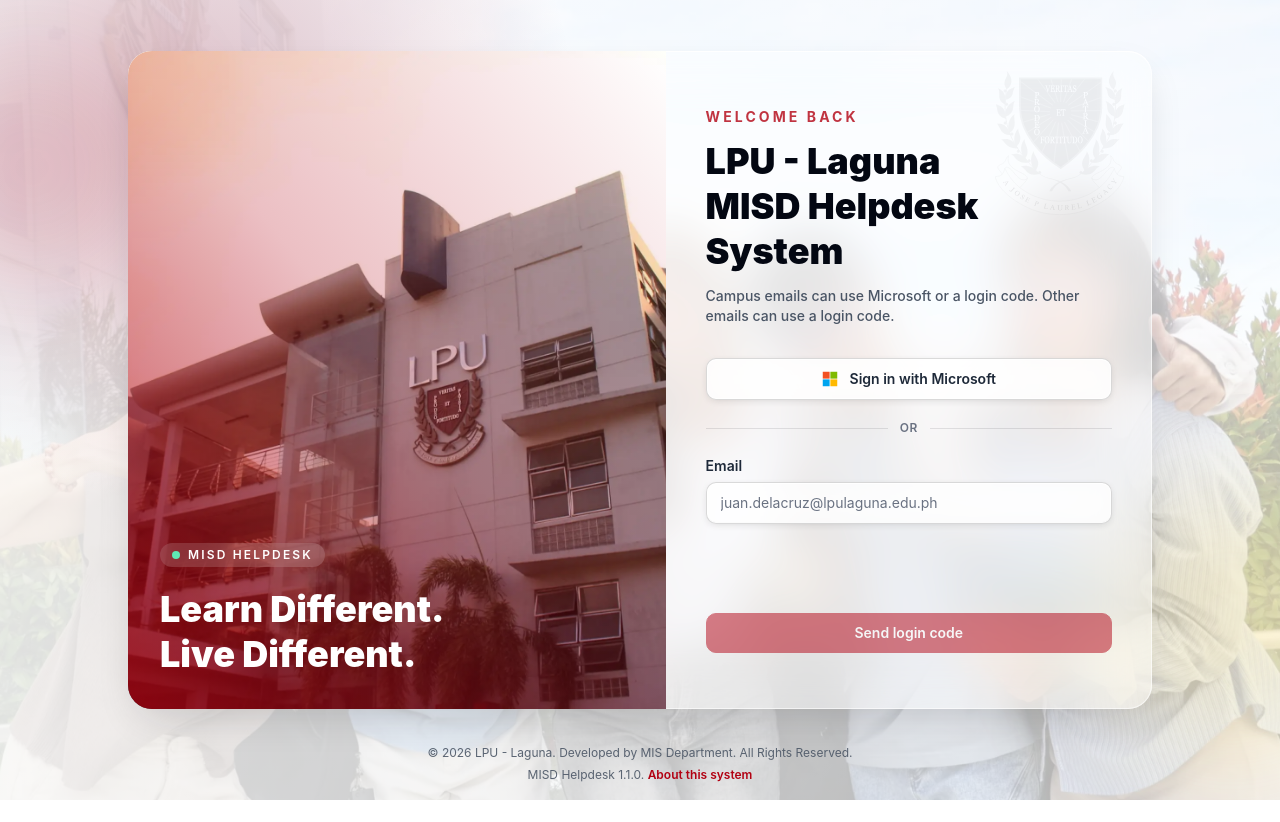
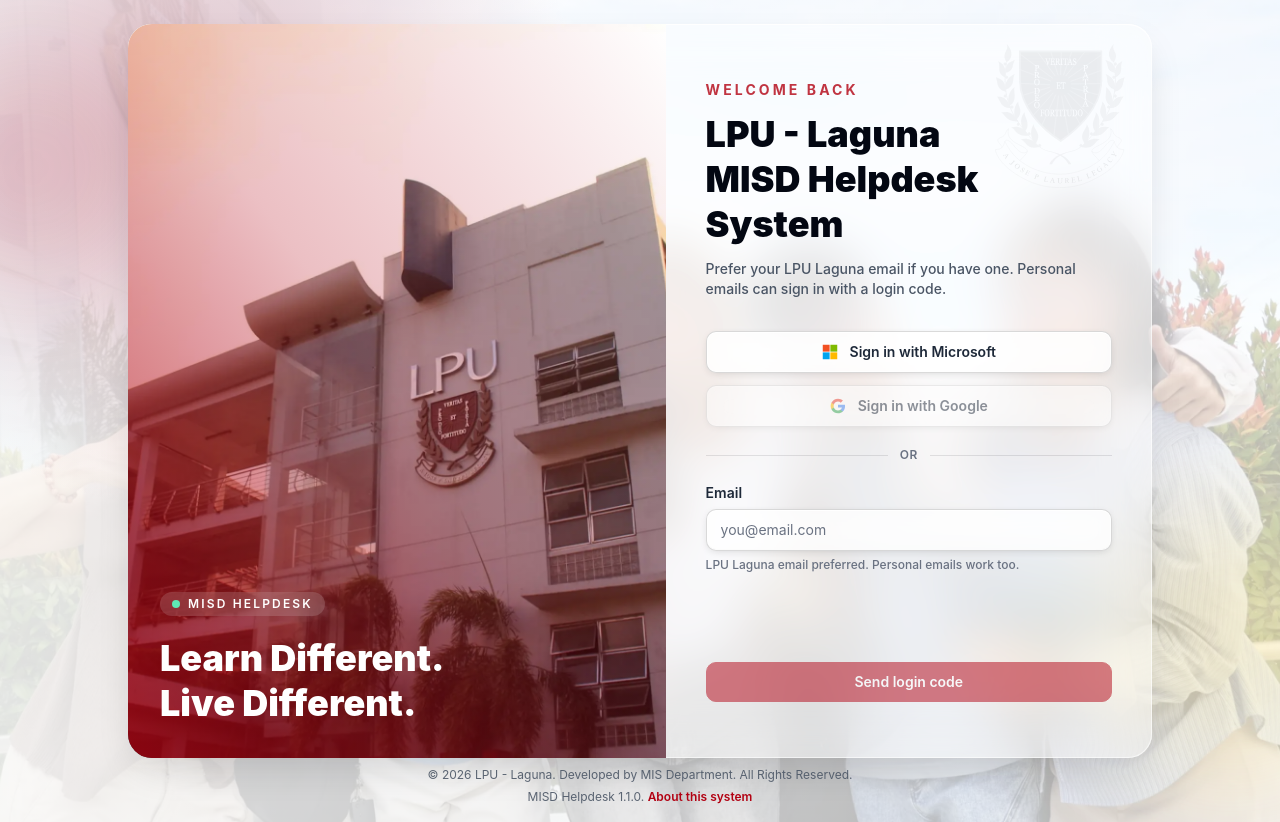
Before and after one commit to norielgecolea/lpu-misd-helpdesk, an Angular app in the folder frontend/: page / in a window 1280 px wide. Before the commit the page ends 800 px from the top, so only its background shows below. Built offline with nearby package versions, Linux system fonts and the light colour scheme.

Commit message:
user login page

```diff
--- a/frontend/src/app/pages/login/login.html
+++ b/frontend/src/app/pages/login/login.html
@@ -70,7 +70,8 @@
           LPU - Laguna<br />MISD Helpdesk System
         </h1>
         <p class="text-sm font-medium text-gray-600">
-          Campus emails can use Microsoft or a login code. Other emails can use a login code.
+          Prefer your LPU Laguna email if you have one. Personal emails can sign in with a login
+          code.
         </p>
       </header>
 
@@ -84,6 +85,7 @@
           </p>
         }
 
+        <div class="flex flex-col gap-3">
           <button
             type="button"
             (click)="onSignInWithMicrosoft()"
@@ -107,6 +109,35 @@
             }
           </button>
 
+          <button
+            type="button"
+            [disabled]="!googleSignInEnabled"
+            [attr.aria-disabled]="!googleSignInEnabled"
+            [attr.title]="googleSignInEnabled ? null : 'Coming soon'"
+            class="inline-flex w-full cursor-pointer select-none items-center justify-center gap-3 rounded-lg border border-zinc-950/15 bg-white/80 px-4 py-3 text-sm font-semibold leading-none text-gray-800 shadow-[inset_0_1px_0_rgba(255,255,255,0.75),0_2px_8px_-3px_rgba(24,24,27,0.2)] ring-1 ring-inset ring-white/75 backdrop-blur-md backdrop-saturate-150 transition-colors hover:bg-white focus-visible:outline-none focus-visible:ring-2 focus-visible:ring-primary/40 focus-visible:ring-offset-2 disabled:cursor-not-allowed disabled:opacity-50"
+          >
+            <svg viewBox="0 0 24 24" class="h-4 w-4 shrink-0" aria-hidden="true">
+              <path
+                fill="#4285F4"
+                d="M22.56 12.25c0-.78-.07-1.53-.2-2.25H12v4.26h5.92c-.26 1.37-1.04 2.53-2.21 3.31v2.77h3.57c2.08-1.92 3.28-4.74 3.28-8.09z"
+              />
+              <path
+                fill="#34A853"
+                d="M12 23c2.97 0 5.46-.98 7.28-2.66l-3.57-2.77c-.98.66-2.23 1.06-3.71 1.06-2.86 0-5.29-1.93-6.16-4.53H2.18v2.84C3.99 20.53 7.7 23 12 23z"
+              />
+              <path
+                fill="#FBBC05"
+                d="M5.84 14.09c-.22-.66-.35-1.36-.35-2.09s.13-1.43.35-2.09V7.07H2.18C1.43 8.55 1 10.22 1 12s.43 3.45 1.18 4.93l2.85-2.22.81-.62z"
+              />
+              <path
+                fill="#EA4335"
+                d="M12 5.38c1.62 0 3.06.56 4.21 1.64l3.15-3.15C17.45 2.09 14.97 1 12 1 7.7 1 3.99 3.47 2.18 7.07l3.66 2.84c.87-2.6 3.3-4.53 6.16-4.53z"
+              />
+            </svg>
+            <span>Sign in with Google</span>
+          </button>
+        </div>
+
         <div class="relative flex items-center gap-3" aria-hidden="true">
           <div class="h-px flex-1 bg-zinc-950/10"></div>
           <span class="text-xs font-semibold uppercase tracking-wider text-gray-500">or</span>
@@ -123,13 +154,16 @@
                 type="email"
                 inputmode="email"
                 autocomplete="email"
-                placeholder="juan.delacruz@lpulaguna.edu.ph"
+                placeholder="you@email.com"
                 class="focus:border-primary/55 focus:ring-primary/35 hover:border-primary/45 hover:ring-primary/25 w-full rounded-lg border border-zinc-950/15 bg-white/70 px-4 py-2 text-sm text-gray-900 shadow-[inset_0_1px_0_rgba(255,255,255,0.75),inset_0_-1px_0_rgba(24,24,27,0.05),0_2px_8px_-3px_rgba(24,24,27,0.2)] ring-1 ring-inset ring-white/75 backdrop-blur-md backdrop-saturate-150 transition-all duration-200 placeholder:text-gray-500 focus:outline-none focus:ring-2 sm:px-3.5 sm:py-2.5"
                 [ngModel]="email()"
                 (ngModelChange)="email.set($event)"
                 [ngModelOptions]="{ standalone: true }"
                 [disabled]="sendingOtp()"
               />
+              <p class="text-xs font-medium text-gray-500">
+                LPU Laguna email preferred. Personal emails work too.
+              </p>
             </div>
 
             <app-turnstile-widget action="otp-request" />
--- a/frontend/src/app/pages/login/login.ts
+++ b/frontend/src/app/pages/login/login.ts
@@ -72,6 +72,9 @@
     8000,
   );
 
+  /** Flip to true when Google sign-in is wired up. */
+  protected readonly googleSignInEnabled = false;
+
   protected readonly otpLength = OTP_LENGTH;
   protected readonly step = signal<Step>('email');
   protected readonly email = signal('');
@@ -114,7 +117,7 @@
     this.error.set(null);
     const email = this.email().trim();
     if (!email) {
-      this.error.set('Please enter your LPU Laguna email address.');
+      this.error.set('Please enter your email address.');
       return;
     }
     const turnstileToken = this.turnstile?.currentToken() ?? '';
```
Lines whose indentation alone changed are shown as unchanged.
